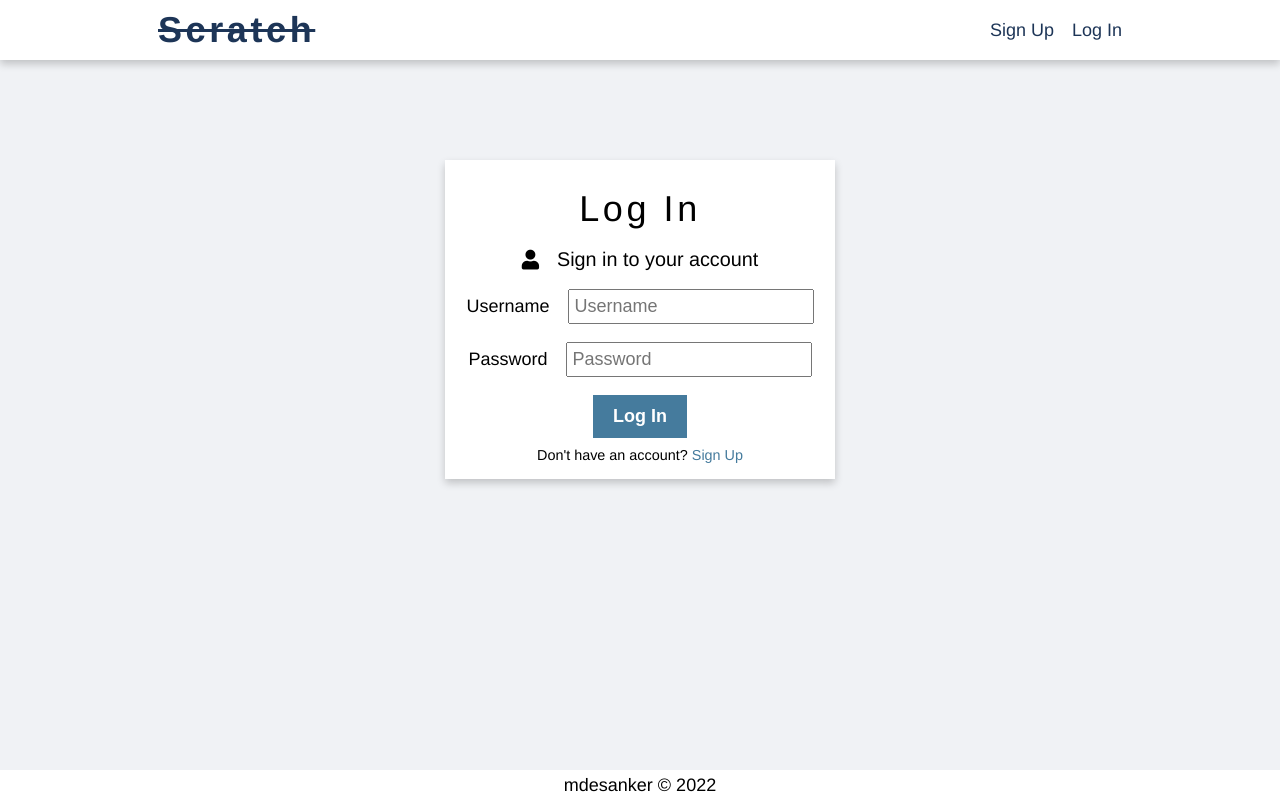
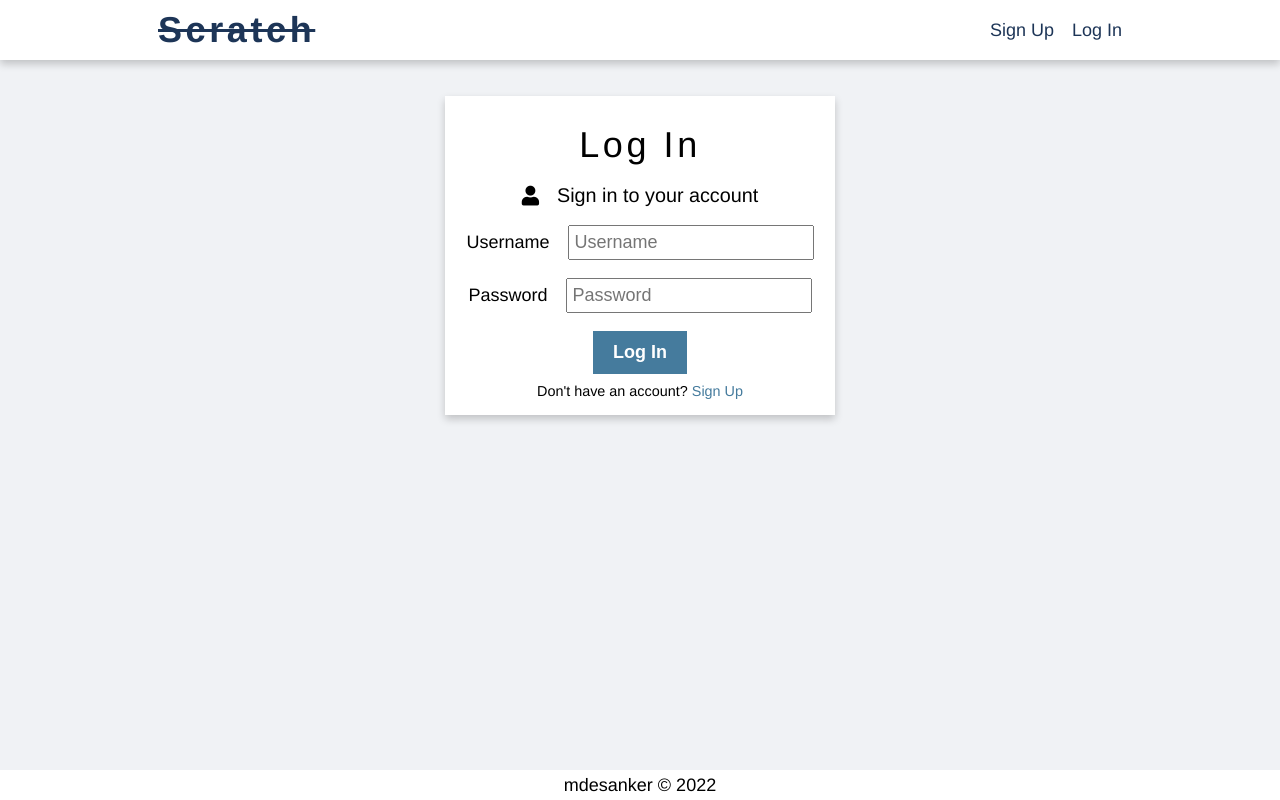
Before and after one commit to mdesanker/members-blog-public, a React (Create React App) app: page /login in a window 1280 px wide. Built offline with nearby package versions, Linux system fonts and the light colour scheme.

Commit message:
Fix error spacing on auth pages

```diff
--- a/src/components/auth/Login.js
+++ b/src/components/auth/Login.js
@@ -42,12 +42,12 @@
 
   return (
     <LoginWrapper>
-      <Container>
+      <ContentContainer>
         {alerts.length > 0 &&
           alerts.map((alert) => {
             return <Alert key={alert.id} text={alert.msg} color="red" />;
           })}
-        <Card>
+        <Card margin="2rem">
           <Title>Log In</Title>
           <FormDescription>
             <i className="fas fa-user" />
@@ -82,16 +82,12 @@
             Don't have an account? <Link to="/signup">Sign Up</Link>
           </FormSmallText>
         </Card>
-      </Container>
+      </ContentContainer>
     </LoginWrapper>
   );
 };
 
 const LoginWrapper = styled.main``;
-
-const Container = styled(ContentContainer)`
-  padding-top: 20vh;
-`;
 
 const Form = styled.form`
   display: flex;
--- a/src/components/auth/Signup.js
+++ b/src/components/auth/Signup.js
@@ -57,7 +57,7 @@
           alerts.map((alert) => {
             return <Alert key={alert.id} text={alert.msg} color="red" />;
           })}
-        <Card margin="1rem">
+        <Card margin="2rem">
           <Title>Sign Up</Title>
           <FormDescription>
             <i className="fas fa-user" />
```
